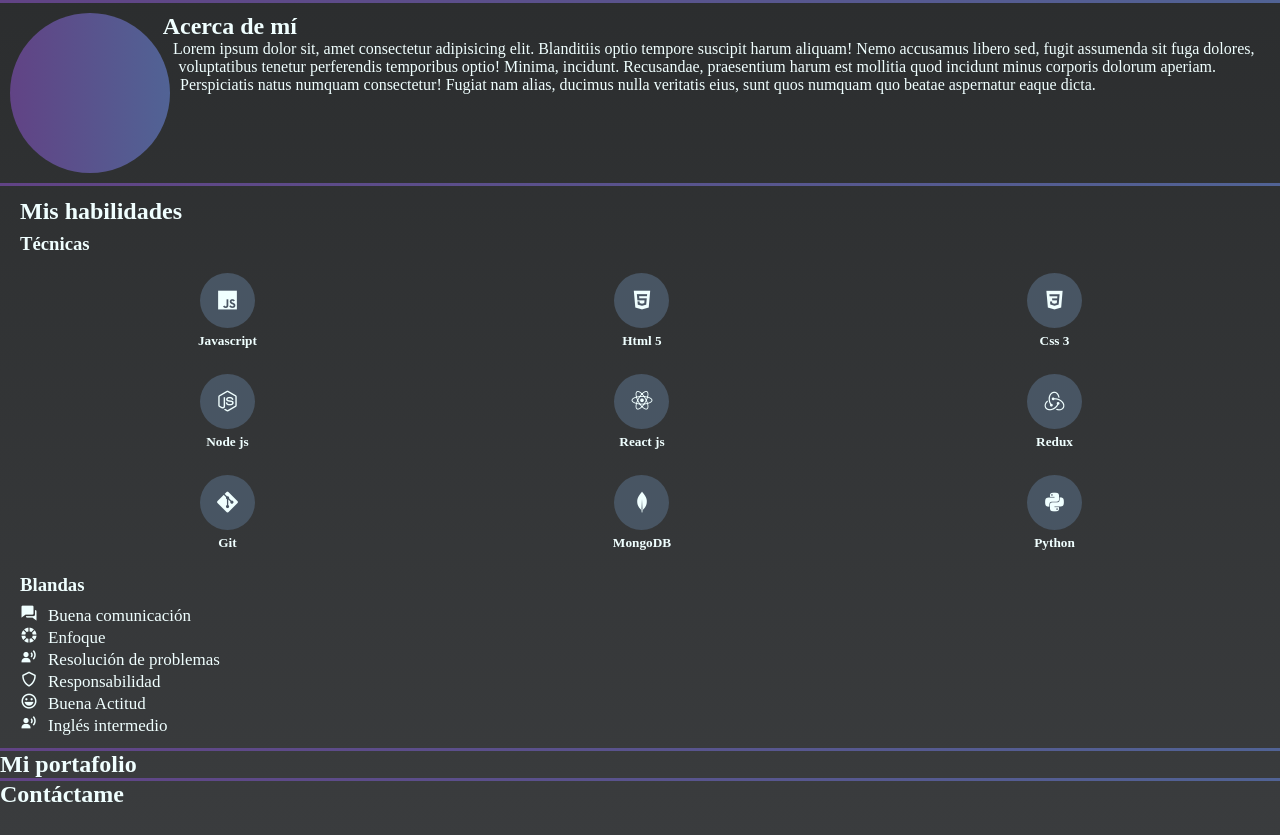
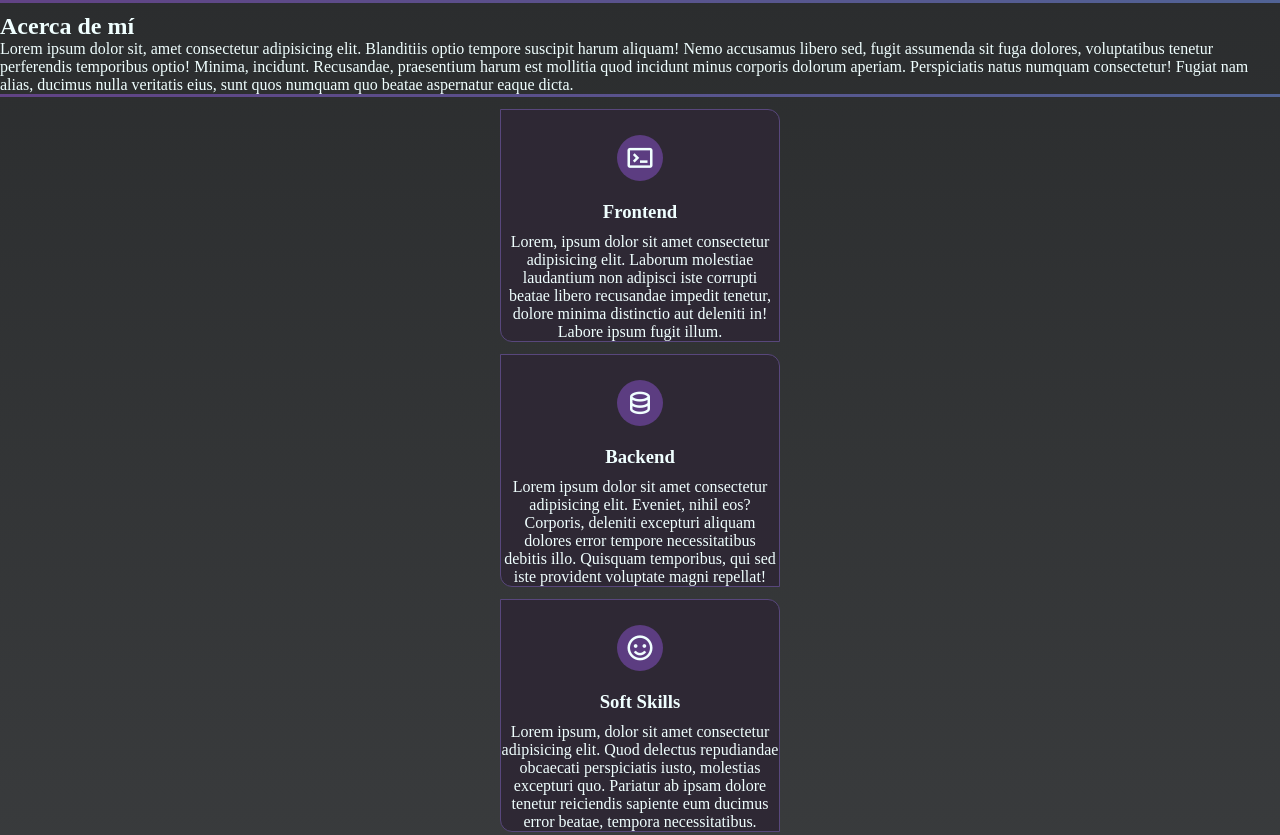
Before and after one commit to CarmenXP/Carmen_Portafolio, a plain HTML site: page index.html in a window 1280 px wide. Shown: the part 497-1332 px from the top of the page. Drawn offline with nearby package versions, Linux system fonts and the light colour scheme.

Commit message:
re diseñando

```diff
--- a/assets/css/styles.css
+++ b/assets/css/styles.css
@@ -69,45 +69,39 @@ nav{
     font-size: 35px;
     margin: 12px
 }
-.about{
-
-}
 .about h2{
     margin-top: 10px;
-}
-.about_circle{
-    background: #614385;  /* fallback for old browsers */
-    background: -webkit-linear-gradient(to left, #516395, #614385);  /* Chrome 10-25, Safari 5.1-6 */
-    background: linear-gradient(to left, #516395, #614385); /* W3C, IE 10+/ Edge, Firefox 16+, Chrome 26+, Opera 12+, Safari 7+ */
-    float:left;
-    width: 160px;
-    height: 160px;
-    margin: 10px;
-    shape-outside: circle();
-    clip-path: circle();
 }
 .my_skills{
     display: flex;
     flex-direction: column;
     margin: 12px 20px;
 }
-.tech_skills{
-    display: grid;
-    grid-template-columns: auto auto auto;
+.content_skills{
+    display: flex;
+    flex-direction: column;
+    justify-content: center;
+    align-items: center;
+
 }
-.skill{
+.card_skill{
     text-align: center;
-    padding: 5px 0;
-    margin: 5px 0;
+    border: solid rgb(88, 71, 124) 1px;
+    border-top-right-radius: 12px;
+    border-bottom-left-radius: 12px;
+    width: 280px;
+    margin-bottom: 12px;
+    background-color: #2e2834;
 }
-.skill > i{
-    background-color: #485563;
-    padding: 15px;
-    border-radius: 35px;
-    font-size: 25px;
+.card_skill > h3 {
+    margin-bottom: 10px;
 }
-h3{
-    margin:  8px 0;
+.card_skill > i{
+    background-color: #5c3d81;
+    padding: 8px;
+    margin: 25px 0px 20px 0px;
+    font-size: 30px;
+    border-radius: 50%;
 }
 h5{
     margin: 5px 0;
@@ -115,13 +109,7 @@ h5{
 li{
     list-style: none;
 }
-.soft_skill i{
-    margin-right: 10px;
-    font-size: 18px;
-}
-.soft_skill > span{
-    font-size: 17px;
-}
+
 footer{
     background: #614385;  /* fallback for old browsers */
     background: -webkit-linear-gradient(360deg, #516395, #614385);  /* Chrome 10-25, Safari 5.1-6 */
--- a/index.html
+++ b/index.html
@@ -32,74 +32,31 @@
         </div>
     </div>
     <div class="about">
-        <div class="about_circle"></div>
+
         <h2>Acerca de mí</h2>
             Lorem ipsum dolor sit, amet consectetur adipisicing elit. Blanditiis optio tempore suscipit harum aliquam! Nemo accusamus libero sed, fugit assumenda sit fuga dolores, voluptatibus tenetur perferendis temporibus optio! Minima, incidunt.
             Recusandae, praesentium harum est mollitia quod incidunt minus corporis dolorum aperiam. Perspiciatis natus numquam consectetur! Fugiat nam alias, ducimus nulla veritatis eius, sunt quos numquam quo beatae aspernatur eaque dicta.
     </div>
     <div class="division"></div>
     <div class="my_skills">
-        <h2>Mis habilidades</h2>
-        <h3> Técnicas</h3>
-        <div class="tech_skills">
-            <div class="skill">
-                <i class='bx bxl-javascript'></i>
-                <h5>Javascript</h5>
+        <div class="content_skills">
+            <div class="card_skill">
+                <i class='bx bx-terminal'></i>
+                <h3>Frontend</h3>
+                <p> Lorem, ipsum dolor sit amet consectetur adipisicing elit. Laborum molestiae laudantium non adipisci iste corrupti beatae libero recusandae impedit tenetur, dolore minima distinctio aut deleniti in! Labore ipsum fugit illum.</p>
             </div>
-            <div class="skill">
-                <i class='bx bxl-html5'></i>
-                <h5>Html 5</h5>
+            <div class="card_skill">
+                <i class='bx bx-data'></i>
+                <h3>Backend</h3>
+                <p> Lorem ipsum dolor sit amet consectetur adipisicing elit. Eveniet, nihil eos? Corporis, deleniti excepturi aliquam dolores error tempore necessitatibus debitis illo. Quisquam temporibus, qui sed iste provident voluptate magni repellat!</p>
             </div>
-            <div class="skill">
-                <i class='bx bxl-css3'></i>
-                <h5>Css 3</h5>
+            <div class="card_skill">
+                <i class='bx bx-smile'></i>
+                <h3>Soft Skills</h3>
+                <p>Lorem ipsum, dolor sit amet consectetur adipisicing elit. Quod delectus repudiandae obcaecati perspiciatis iusto, molestias excepturi quo. Pariatur ab ipsam dolore tenetur reiciendis sapiente eum ducimus error beatae, tempora necessitatibus.</p>
             </div>
-            <div class="skill">
-                <i class='bx bxl-nodejs'></i>
-                <h5>Node js</h5>
-            </div>
-            <div class="skill">
-                <i class='bx bxl-react' ></i>
-                <h5>React js</h5>
-            </div>
-            <div class="skill">
-                <i class='bx bxl-redux' ></i>
-                <h5>Redux</h5>
-            </div>
-            <div class="skill">
-                <i class='bx bxl-git' ></i>
-                <h5>Git</h5>
-            </div>
-            <div class="skill">
-                <i class='bx bxl-mongodb' ></i>
-                <h5>MongoDB</h5>
-            </div>
-            <div class="skill">
-                <i class='bx bxl-python'></i>
-                <h5>Python</h5>
-            </div>
+
         </div>
-        <h3> Blandas</h3>
-        <ul class="soft_skills">
-            <li class="soft_skill">
-                <span> <i class='bx bxs-conversation' ></i>Buena comunicación</span>
-            </li>
-            <li class="soft_skill">
-                <span><i class='bx bxs-color'></i>Enfoque</span>
-            </li>
-            <li class="soft_skill">
-                <span> <i class='bx bxs-user-voice'></i>Resolución de problemas</span>
-            </li>
-            <li class="soft_skill">
-                <span><i class='bx bx-shield'></i>Responsabilidad</span>
-            </li>
-            <li class="soft_skill">
-                <span><i class='bx bx-happy-alt' ></i>Buena Actitud</span>
-            </li>
-            <li class="soft_skill">
-                <span> <i class='bx bxs-user-voice'></i>Inglés intermedio</span>
-            </li>
-        </ul>
     </div>
     <div class="division"></div>
     <div class="portafolio">
```
Also changed, not shown: 1 other file.
